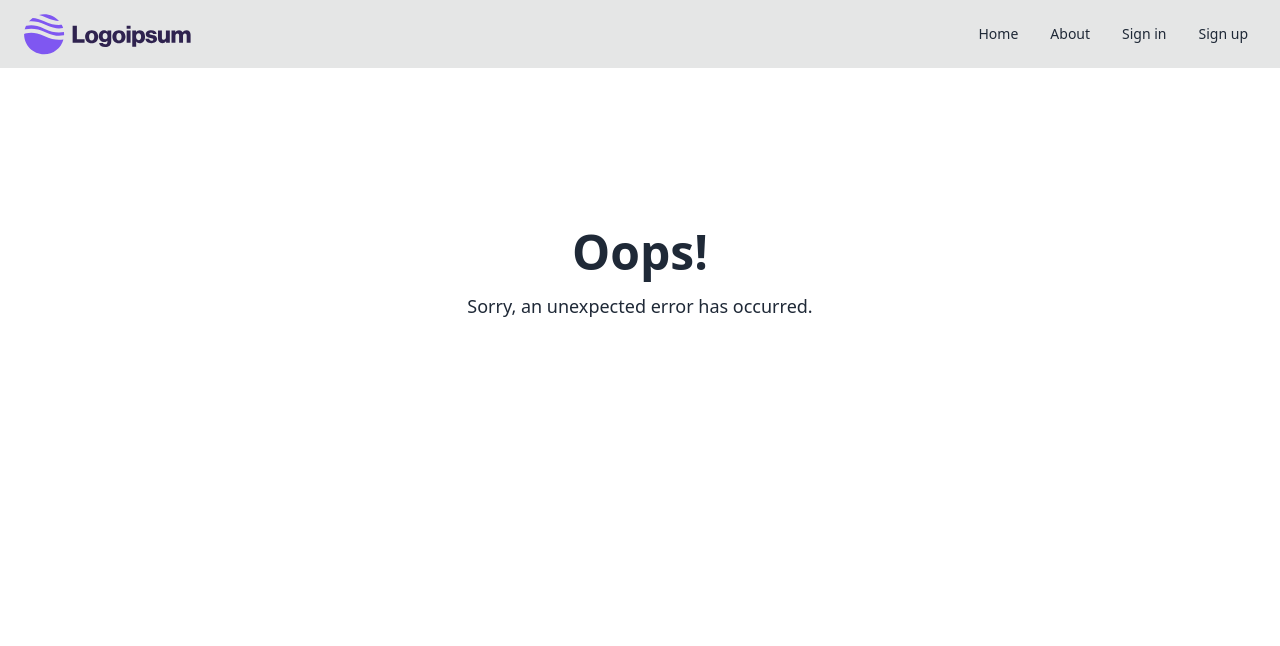
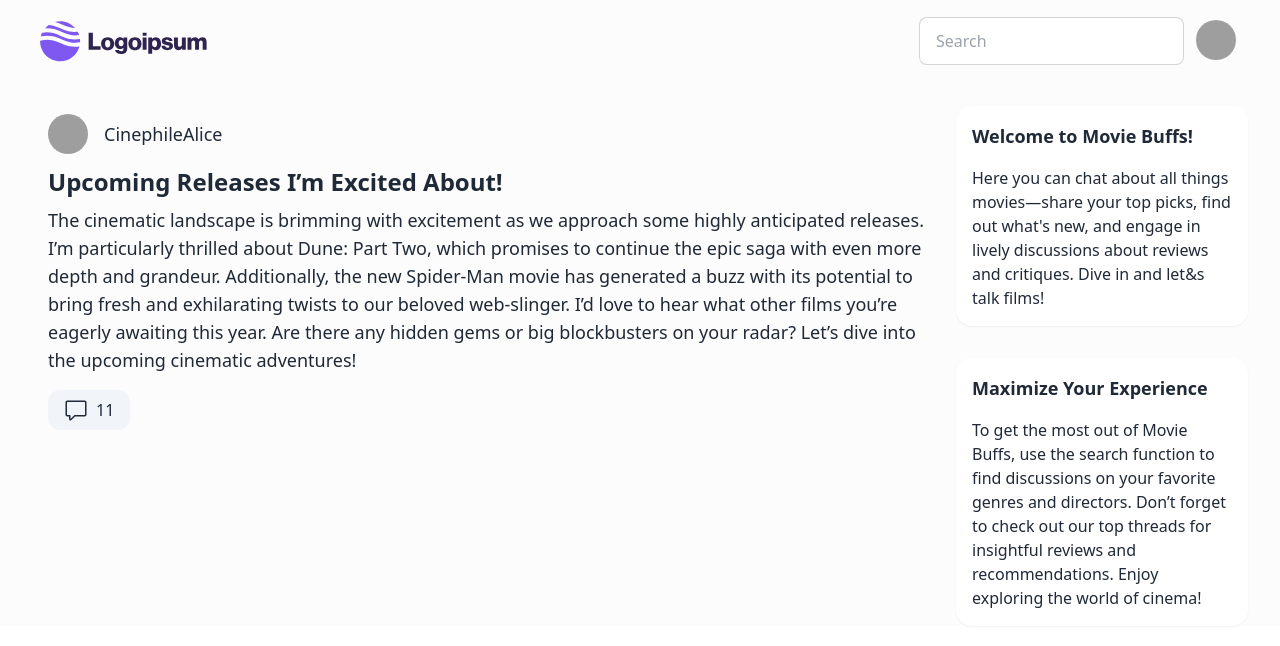
Before and after one commit to martinvasquez1/orange-monk-client, a React (Vite) app: page /app/group/1/post/1 in a window 1280 px wide. Shown: the top 646 px of the page. Built offline with nearby package versions, Linux system fonts and the light colour scheme; sample sign-in values are in the browser's storage; grey boxes are pictures that could not be loaded.

Commit message:
Add Post

```diff
--- a/src/Router.jsx
+++ b/src/Router.jsx
@@ -12,6 +12,7 @@ import NotFound from './pages/NotFound.jsx';
 import AppLayout from './components/AppLayout.jsx';
 import Home from './pages/Home.jsx';
 import Group from './pages/group/Group.jsx';
+import Post from './pages/post/Post.jsx';
 
 export default function Router() {
   return (
@@ -27,6 +28,7 @@ export default function Router() {
         >
           <Route index element={<Home />} />
           <Route path="group/:groupId" element={<Group />} />
+          <Route path="group/:groupId/post/:postId" element={<Post />} />
         </Route>
         <Route path="/" element={<Layout />}>
           <Route index element={<Landing />} />
--- a/src/pages/group/GroupFeed.jsx
+++ b/src/pages/group/GroupFeed.jsx
@@ -1,8 +1,8 @@
-import { GoComment } from 'react-icons/go';
-import Icon from './../../components/Icon';
+import PostPreview from '../post/PostPreview';
 
 const posts = [
   {
+    id: 0,
     user: 'MovieBuff92',
     title: 'Why "Inception" is the Best Sci-Fi Film of the Decade',
     body: 'Inception stands out as one of the most innovative sci-fi films of the past decade, merging a labyrinthine plot with awe-inspiring visuals. Christopher Nolan’s film intricately explores the concept of dreams within dreams, making viewers question the very nature of reality. The film’s narrative complexity is matched by its stunning special effects and a hauntingly memorable score by Hans Zimmer. It’s not just a movie but an experience that engages the mind and senses alike. What are your personal reflections on how Inception has impacted the genre, or do you think there are other films that rival its brilliance?',
@@ -10,6 +10,7 @@ const posts = [
     amountComments: 4,
   },
   {
+    id: 1,
     user: 'CinephileAlice',
     title: 'Upcoming Releases I’m Excited About!',
     body: 'The cinematic landscape is brimming with excitement as we approach some highly anticipated releases. I’m particularly thrilled about Dune: Part Two, which promises to continue the epic saga with even more depth and grandeur. Additionally, the new Spider-Man movie has generated a buzz with its potential to bring fresh and exhilarating twists to our beloved web-slinger. I’d love to hear what other films you’re eagerly awaiting this year. Are there any hidden gems or big blockbusters on your radar? Let’s dive into the upcoming cinematic adventures!',
@@ -17,6 +18,7 @@ const posts = [
     amountComments: 11,
   },
   {
+    id: 2,
     user: 'DirectorFan47',
     title: 'Did Anyone Catch the New Tarantino Movie?',
     body: 'Quentin Tarantino’s latest film has hit the screens, and it’s nothing short of a cinematic feast. From the opening scene to the final credits, Tarantino’s signature style is on full display—sharp dialogues, intricate character arcs, and an impeccable blend of humor and suspense. The film’s storytelling prowess and character development are truly exceptional. I watched it last night and am still buzzing from the experience. What are your thoughts on the film’s impact, its standout performances, and its place within Tarantino’s filmography? Let’s share our opinions and dissect the latest addition to his impressive oeuvre!',
@@ -24,6 +26,7 @@ const posts = [
     amountComments: 17,
   },
   {
+    id: 3,
     user: 'FilmNerd123',
     title: 'Discussion: Best Movie Soundtracks',
     body: 'Movie soundtracks often play a pivotal role in shaping the emotional landscape of a film, and some scores manage to transcend the screen, becoming iconic pieces of music in their own right. For me, Interstellar stands out with its hauntingly beautiful score by Hans Zimmer, which perfectly complements the film’s vast and profound exploration of space and time. It’s a soundtrack that not only enhances the movie but also holds its own as an extraordinary piece of music. I’m keen to hear what other soundtracks have left a lasting impression on you. Whether it’s a stirring orchestral score or a memorable theme, let’s discuss the soundtracks that have moved us!',
@@ -31,6 +34,7 @@ const posts = [
     amountComments: 2,
   },
   {
+    id: 4,
     user: 'RetroFilmie',
     title: 'Classic Movie Night: “Casablanca”',
     body: 'There’s something truly magical about classic films, and Casablanca is a prime example of timeless cinema. I recently revisited this masterpiece and was struck once again by its charm and emotional depth. The film’s memorable lines, unforgettable characters, and its blend of romance and drama continue to resonate with audiences today. Casablanca is more than just a film; it’s a piece of cinematic history that captures the essence of its era. Who else has a soft spot for classic films? Let’s come together to reminisce and discuss what makes these timeless treasures so special. What are your favorite classic films and what impact have they had on you?',
@@ -43,31 +47,7 @@ export default function GroupFeed() {
   return (
     <div className="space-y-8">
       {posts.map((post) => {
-        return (
-          <div
-            className="hover:bg-gray-100 rounded-2xl py-2 px-4"
-            key={post.title}
-          >
-            <div className="flex gap-4 items-center">
-              <img
-                src="https://images.unsplash.com/photo-1485846234645-a62644f84728?q=80&w=1459&auto=format&fit=crop&ixlib=rb-4.0.3&ixid=M3wxMjA3fDB8MHxwaG90by1wYWdlfHx8fGVufDB8fHx8fA%3D%3D"
-                alt="Profile picture."
-                className="h-10 w-10 rounded-full"
-              />
-              <div className="text-lg">{post.user}</div>
-            </div>
-            <div className="mt-3">
-              <h2 className="font-bold text-xl">{post.title}</h2>
-              <h2 className="mt-2 line-clamp-3">{post.body}</h2>
-            </div>
-            <div className="mt-4 hover:bg-slate-200 inline-block px-4 py-2 bg-slate-100 rounded-xl">
-              <div className="flex gap-2">
-                <Icon icon={<GoComment />} />
-                <span>{post.amountComments}</span>
-              </div>
-            </div>
-          </div>
-        );
+        return <PostPreview data={post} key={post.id} />;
       })}
     </div>
   );
--- /dev/null
+++ b/src/pages/post/Post.jsx
@@ -0,0 +1,42 @@
+import Icon from '../../components/Icon';
+import { GoComment } from 'react-icons/go';
+import GroupAside from '../group/GroupAside';
+
+const data = {
+  id: 1,
+  user: 'CinephileAlice',
+  title: 'Upcoming Releases I’m Excited About!',
+  body: 'The cinematic landscape is brimming with excitement as we approach some highly anticipated releases. I’m particularly thrilled about Dune: Part Two, which promises to continue the epic saga with even more depth and grandeur. Additionally, the new Spider-Man movie has generated a buzz with its potential to bring fresh and exhilarating twists to our beloved web-slinger. I’d love to hear what other films you’re eagerly awaiting this year. Are there any hidden gems or big blockbusters on your radar? Let’s dive into the upcoming cinematic adventures!',
+  hoursAgo: '5 hours ago',
+  amountComments: 11,
+};
+
+export default function Post() {
+  return (
+    <div className="flex gap-4 my-6">
+      <div className="rounded-2xl py-2 px-4 block flex-[3_3_0%]">
+        <div className="flex gap-4 items-center">
+          <img
+            src="https://images.unsplash.com/photo-1485846234645-a62644f84728?q=80&w=1459&auto=format&fit=crop&ixlib=rb-4.0.3&ixid=M3wxMjA3fDB8MHxwaG90by1wYWdlfHx8fGVufDB8fHx8fA%3D%3D"
+            alt="Profile picture."
+            className="h-10 w-10 rounded-full"
+          />
+          <div className="text-lg">{data.user}</div>
+        </div>
+        <div className="mt-3">
+          <h2 className="font-bold text-2xl">{data.title}</h2>
+          <h2 className="mt-2 text-lg">{data.body}</h2>
+        </div>
+        <div className="mt-4 hover:bg-slate-200 inline-block px-4 py-2 bg-slate-100 rounded-xl">
+          <div className="flex gap-2">
+            <Icon icon={<GoComment />} />
+            <span>{data.amountComments}</span>
+          </div>
+        </div>
+      </div>
+      <div className="flex-1">
+        <GroupAside />
+      </div>
+    </div>
+  );
+}
--- /dev/null
+++ b/src/pages/post/PostPreview.jsx
@@ -0,0 +1,31 @@
+import { GoComment } from 'react-icons/go';
+import { Link } from 'react-router-dom';
+import Icon from './../../components/Icon';
+
+export default function PostPreview({ data }) {
+  return (
+    <Link
+      className="hover:bg-gray-100 rounded-2xl py-2 px-4 block"
+      to="/app/group/123/post/777"
+    >
+      <div className="flex gap-4 items-center">
+        <img
+          src="https://images.unsplash.com/photo-1485846234645-a62644f84728?q=80&w=1459&auto=format&fit=crop&ixlib=rb-4.0.3&ixid=M3wxMjA3fDB8MHxwaG90by1wYWdlfHx8fGVufDB8fHx8fA%3D%3D"
+          alt="Profile picture."
+          className="h-10 w-10 rounded-full"
+        />
+        <div className="text-lg">{data.user}</div>
+      </div>
+      <div className="mt-3">
+        <h2 className="font-bold text-xl">{data.title}</h2>
+        <h2 className="mt-2 line-clamp-3">{data.body}</h2>
+      </div>
+      <div className="mt-4 hover:bg-slate-200 inline-block px-4 py-2 bg-slate-100 rounded-xl">
+        <div className="flex gap-2">
+          <Icon icon={<GoComment />} />
+          <span>{data.amountComments}</span>
+        </div>
+      </div>
+    </Link>
+  );
+}
```
